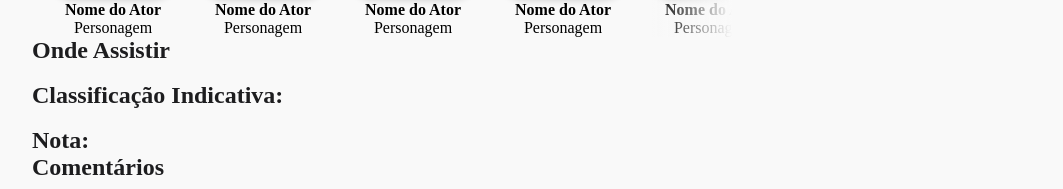
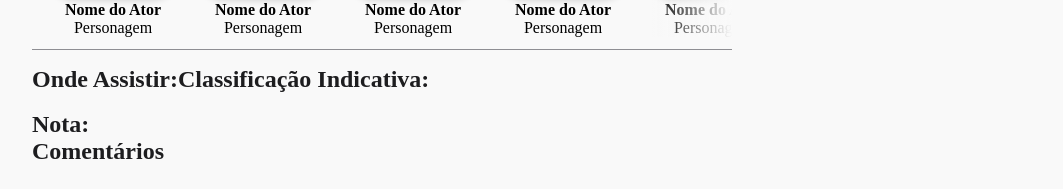
Before and after one commit to credendim/Projeto_Arquitetura_de_Software, a plain HTML site: page movie.html in a window 1280 px wide. Shown: the part 923-1112 px from the top of the page, without its empty margins (108-1171 px from the left). Drawn offline with Linux system fonts and the light colour scheme; a script that the page names is missing.

Commit message:
classificação indicativa upload

```diff
--- a/movie.css
+++ b/movie.css
@@ -226,6 +226,10 @@ figcaption {
   text-align: center;
 }
 
+.indicationContainer {
+  display: flex;
+}
+
 aside {
   padding-left: 15px;
   display: flex;
--- a/movie.html
+++ b/movie.html
@@ -241,14 +241,16 @@
               <div class="rightGradient" id="rightGradient"></div>
             </div>
           </section>
+          <div class="indicationContainer borderTop marginTop">
             <section>
-            <h2>Onde Assistir</h2>
+              <h2>Onde Assistir:</h2>
               <img src="" alt="" />
             </section>
             <section>
               <h2>Classificação Indicativa:</h2>
               <img src="" alt="" />
             </section>
+          </div>
           <section><h2>Nota:</h2></section>
           <section><h2>Comentários</h2></section>
           <section></section>
```
Also changed, not shown: assets/svg/img/10.png (added), assets/svg/img/12.png (added), assets/svg/img/14.png (added), assets/svg/img/16.png (added), assets/svg/img/18.png (added), assets/svg/img/L.png (added). Lines whose indentation alone changed are shown as unchanged.
